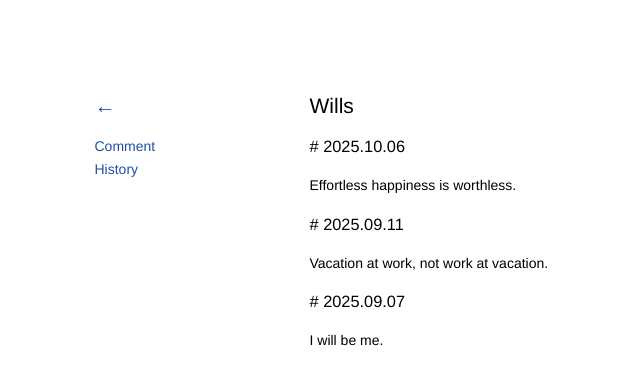
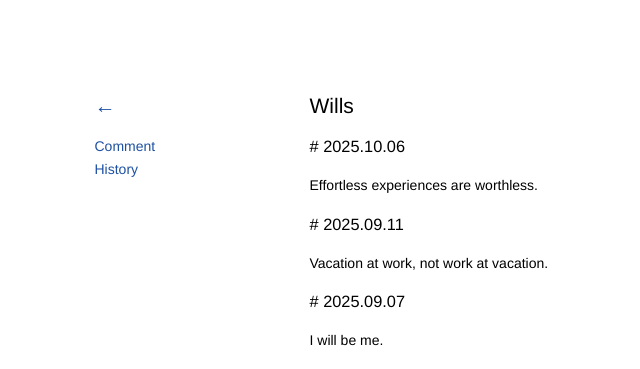
Before and after one commit to kidlj/awei, a Jekyll site: the page built from _wiki/wills.md, in a window 1280 px wide. Shown: the top 369 px of the page, without its empty margins (38-678 px from the left). Built offline with Jekyll 4.4.1, drawn with Linux system fonts in a browser that asks for light colours.

Commit message:
update wills

```diff
--- a/_wiki/wills.md
+++ b/_wiki/wills.md
@@ -4,7 +4,7 @@ title: Wills
 
 ### 2025.10.06
 
-Effortless happiness is worthless.
+Effortless experiences are worthless.
 
 ### 2025.09.11
 
```
